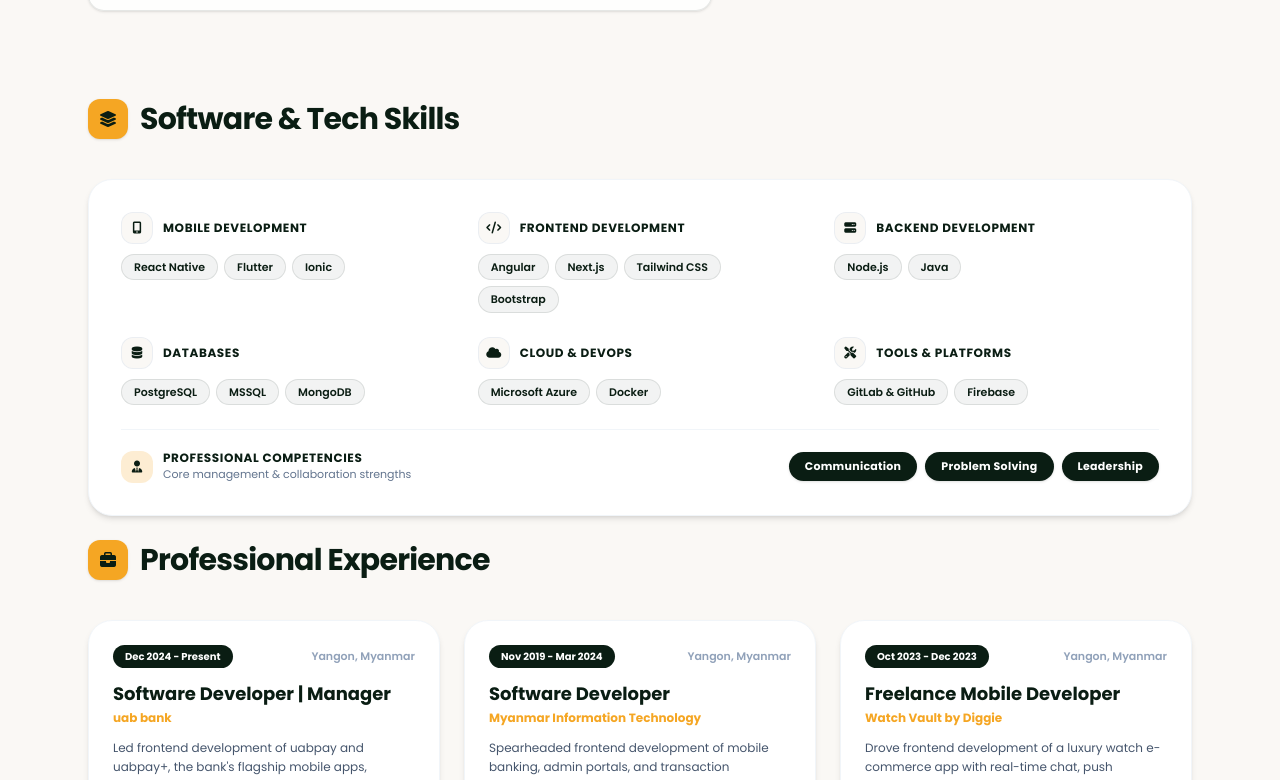
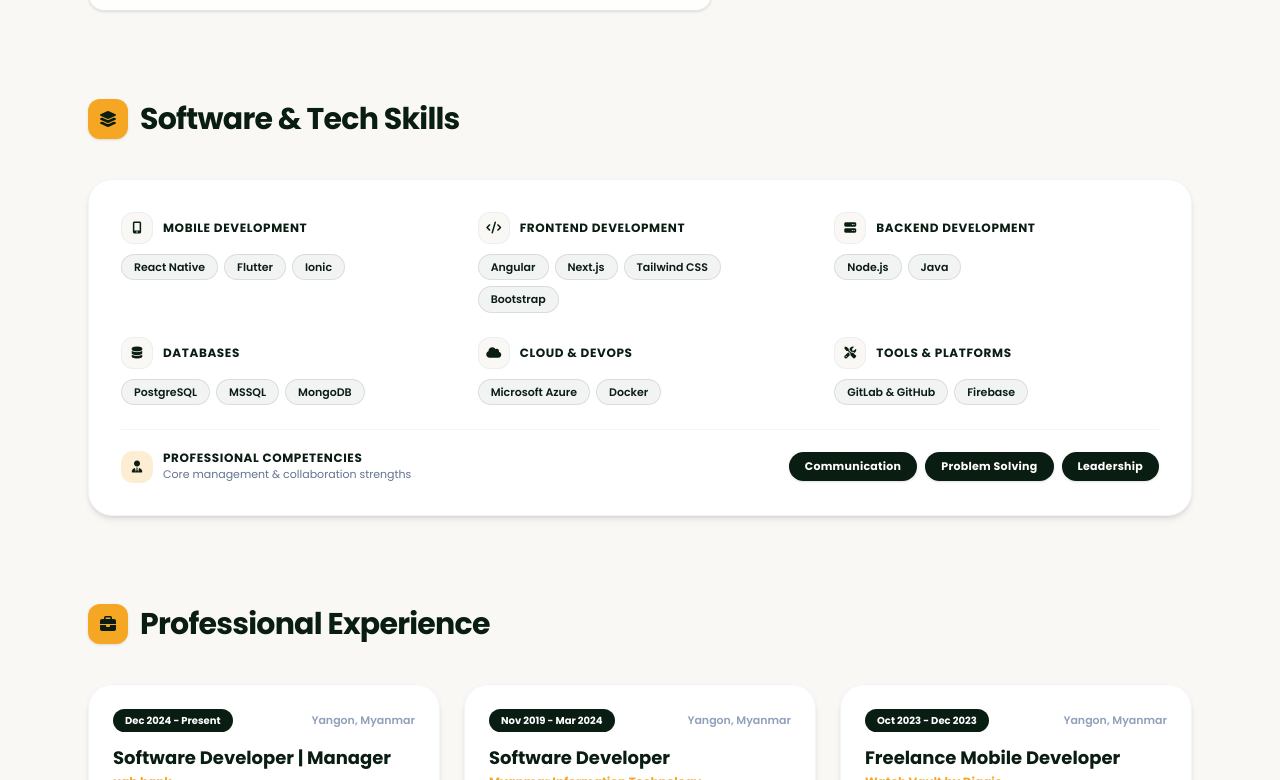
Before and after one commit to KaungKhantKyaw1997/kaungkhantkyaw1997.github.io, a Next.js app: page / in a window 1280 px wide. Shown: the part 743-1523 px from the top of the page. Built offline with nearby package versions, Linux system fonts and the light colour scheme.

Commit message:
Update Skills.tsx

```diff
--- a/components/Skills.tsx
+++ b/components/Skills.tsx
@@ -37,7 +37,7 @@ export default function Skills() {
   const professionalSkills = ["Communication", "Problem Solving", "Leadership"];
 
   return (
-    <section id="skills" className="max-w-6xl mx-auto px-4 sm:px-6 relative">
+    <section id="skills" className="max-w-6xl mx-auto px-4 sm:px-6 pb-16 relative">
       <Reveal className="flex flex-col sm:flex-row items-start sm:items-center justify-between mb-10 gap-4">
         <div className="flex items-center gap-3">
           <div className="w-10 h-10 rounded-xl bg-mustard flex items-center justify-center text-forest-900 shadow">
```
